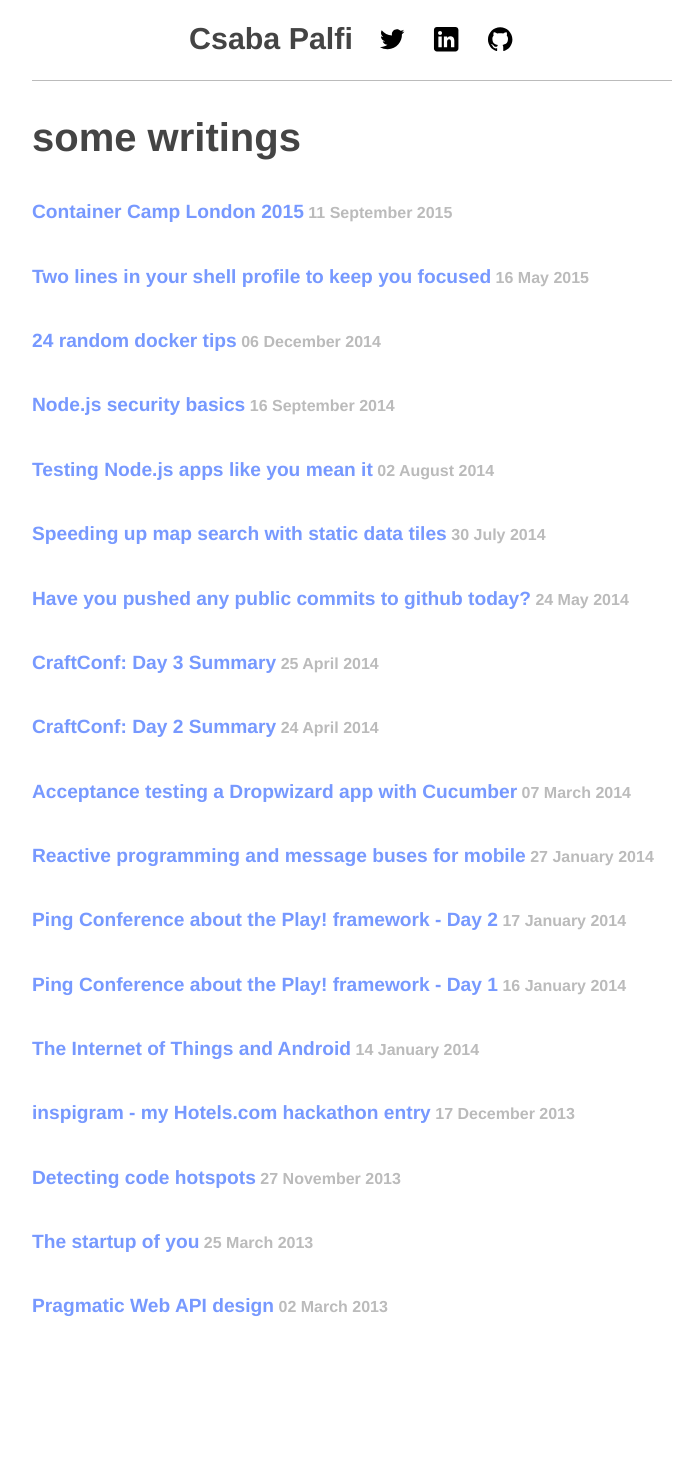
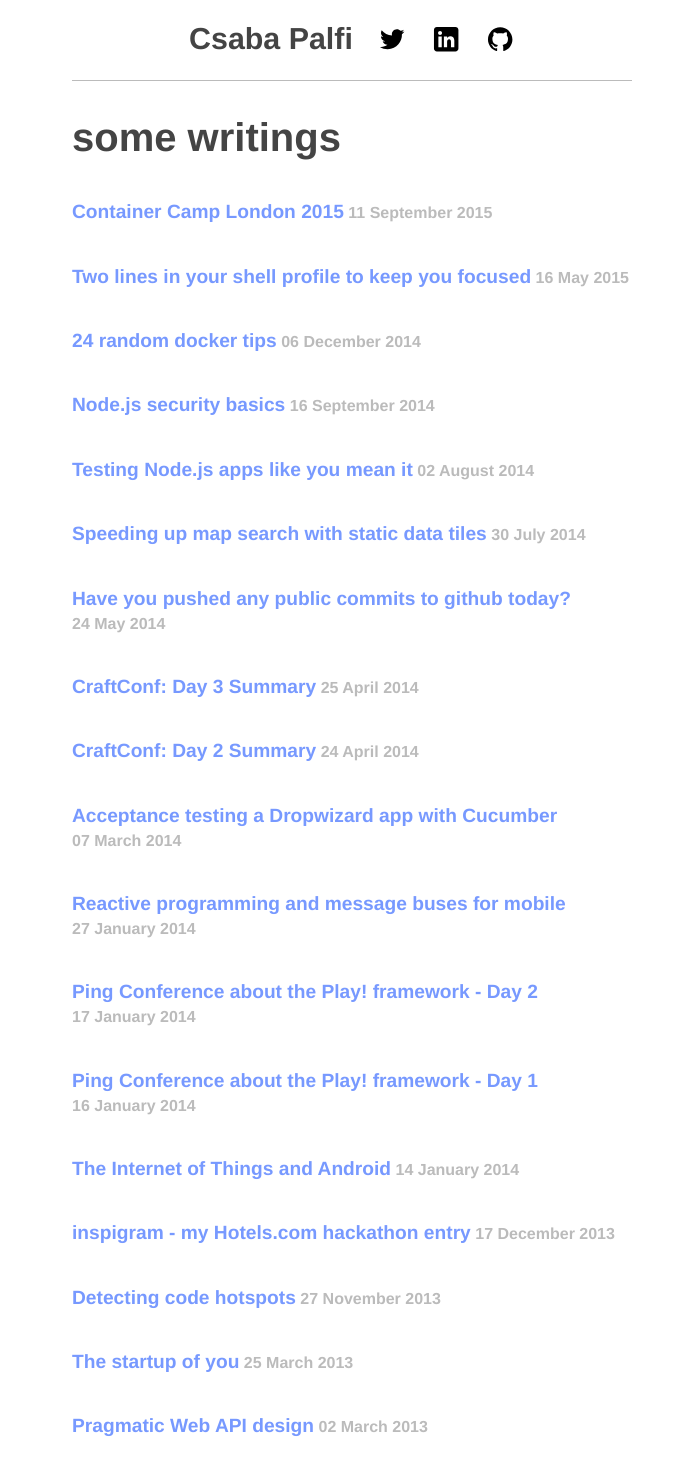
Before and after one commit to dublado/csabapalfi.github.io, a Jekyll site: the page built from index.html, in a window 1280 px wide. Shown: the whole page, without its empty margins (288-973 px from the left). Built offline with Jekyll 4.4.1, drawn with Linux system fonts in a browser that asks for light colours; Markdown is read by kramdown in place of the engine named in the settings; before the commit the page ends 1351 px from its top, so only the background shows below that.

Commit message:
even narrower body
Signed-off-by: Csaba Palfi <csaba@palfi.me>

```diff
--- a/_includes/styles/main.scss
+++ b/_includes/styles/main.scss
@@ -17,7 +17,7 @@ html {
   height: 100%;
 }
 body {
-  max-width: 40em;
+  max-width: 35em;
   margin: auto;
 }
 header {
```
